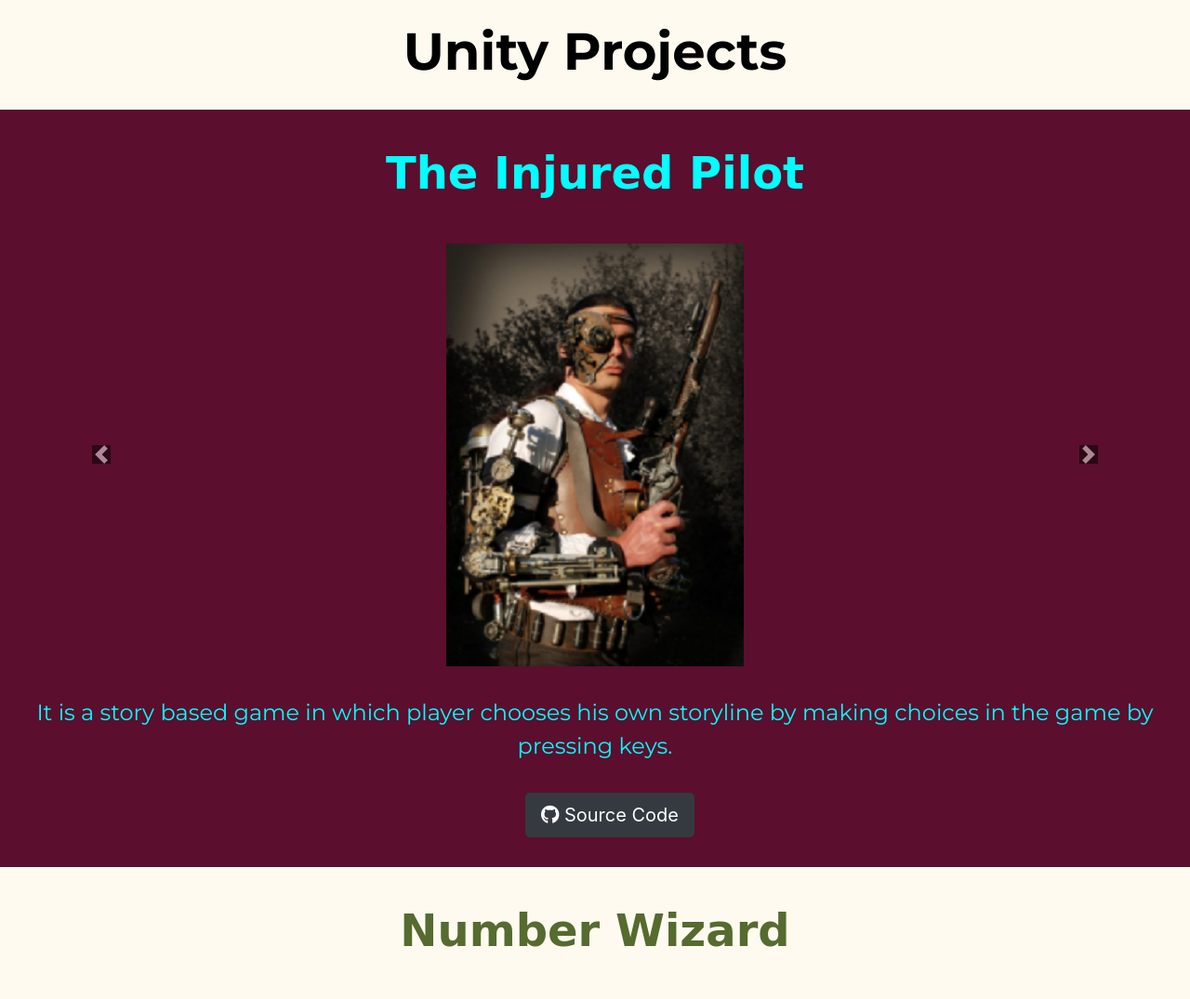
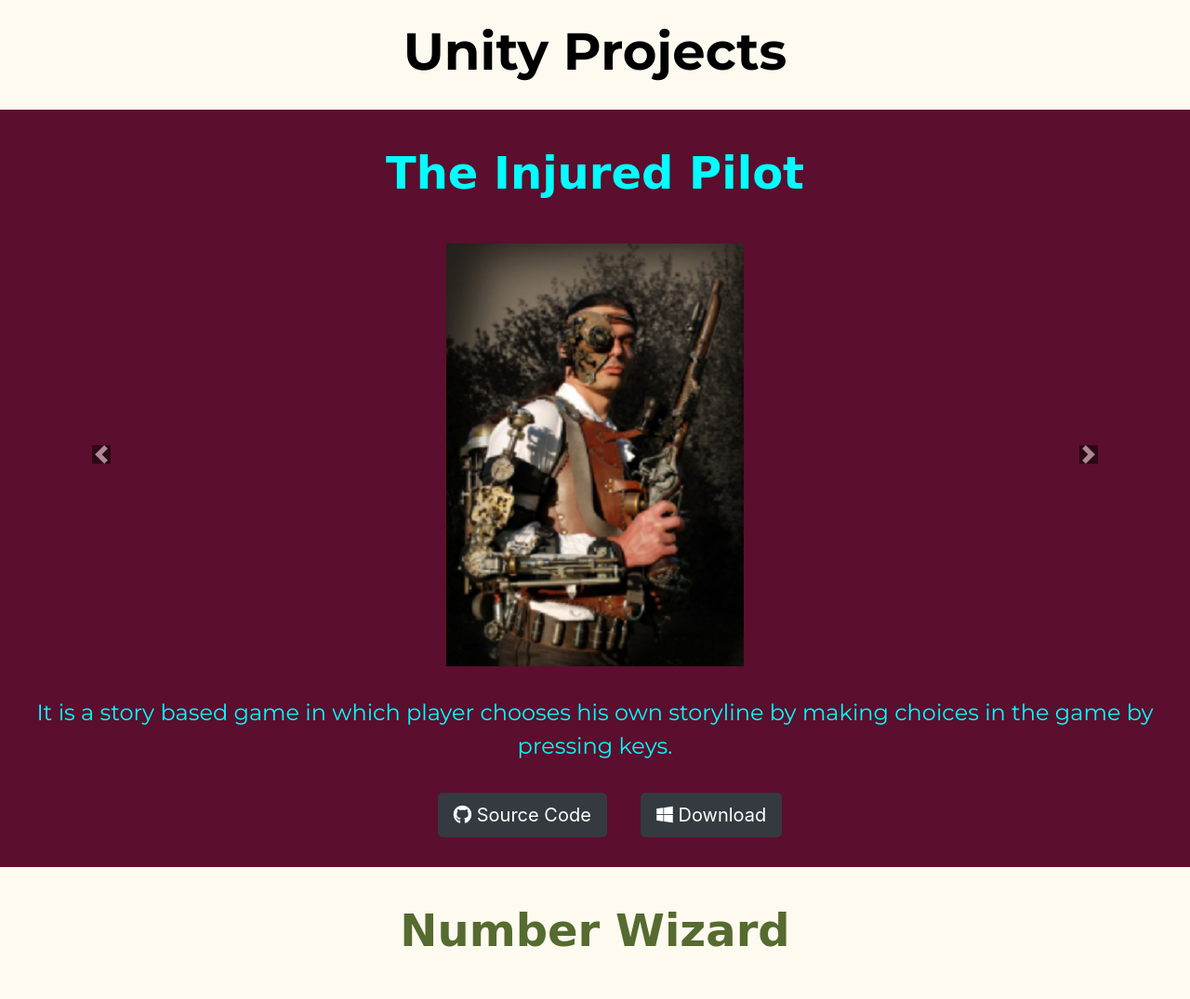
Before and after one commit to harshit1507/ProjectShowCase, a plain HTML site: page index.html in a window 1280 px wide. Shown: the top 1075 px of the page at 93% size. Drawn offline with nearby package versions, Linux system fonts and the light colour scheme; a web font is replaced by a local one.

Commit message:
NumberWizard Windows Standalone

```diff
--- a/index.html
+++ b/index.html
@@ -52,6 +52,7 @@
 
             <p>It is a story based game in which player chooses his own storyline by making choices in the game by pressing keys.</p>
             <a href="https://github.com/harshit1507/Text101.git" target="_blank"><button type="button" class="btn btn-dark btn-lg download-button numberWizard-button"><i class="fab fa-github"></i> Source Code</button></a>
+            <a href="https://github.com/harshit1507/Text101/releases/download/v1.0/TheInjuredPilot_win_x86_x64.rar"><button type="button" class="btn btn-dark btn-lg download-button numberWizard-button"><i class="fab fa-windows"></i> Download</button></a>
         </div>
 
 
```
